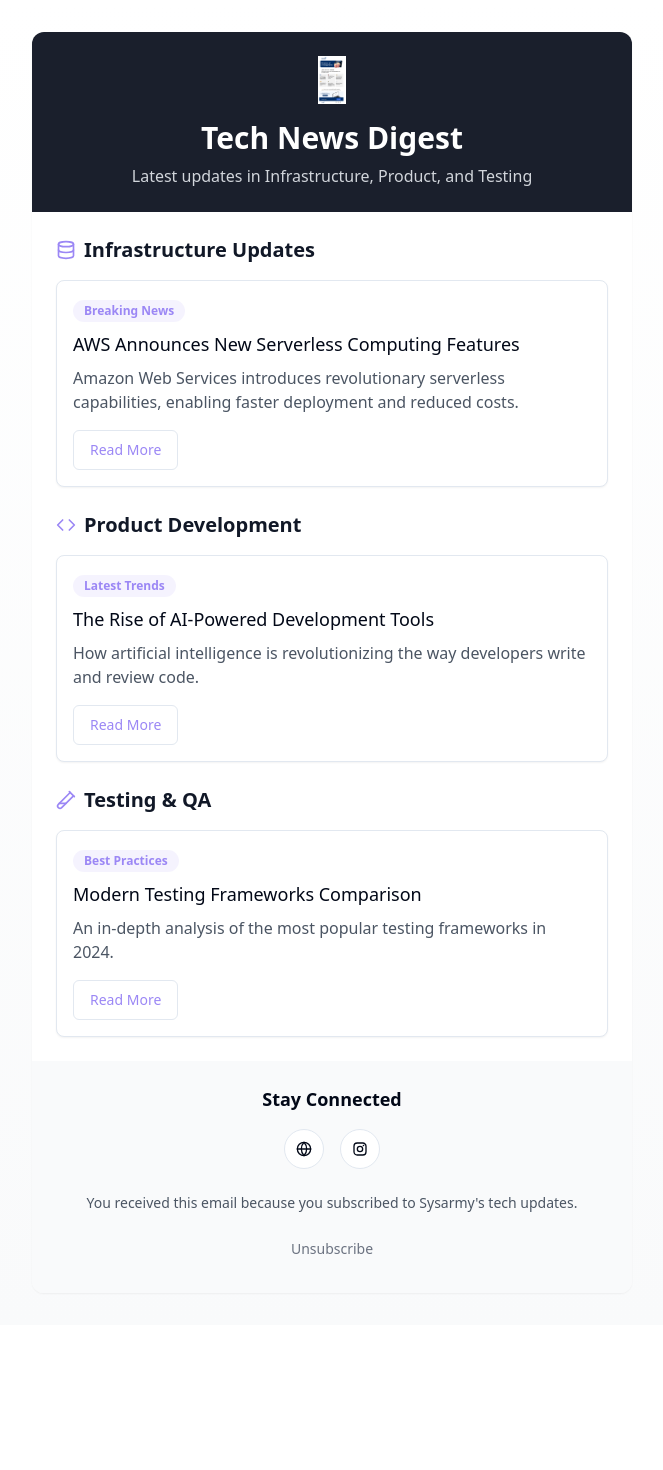
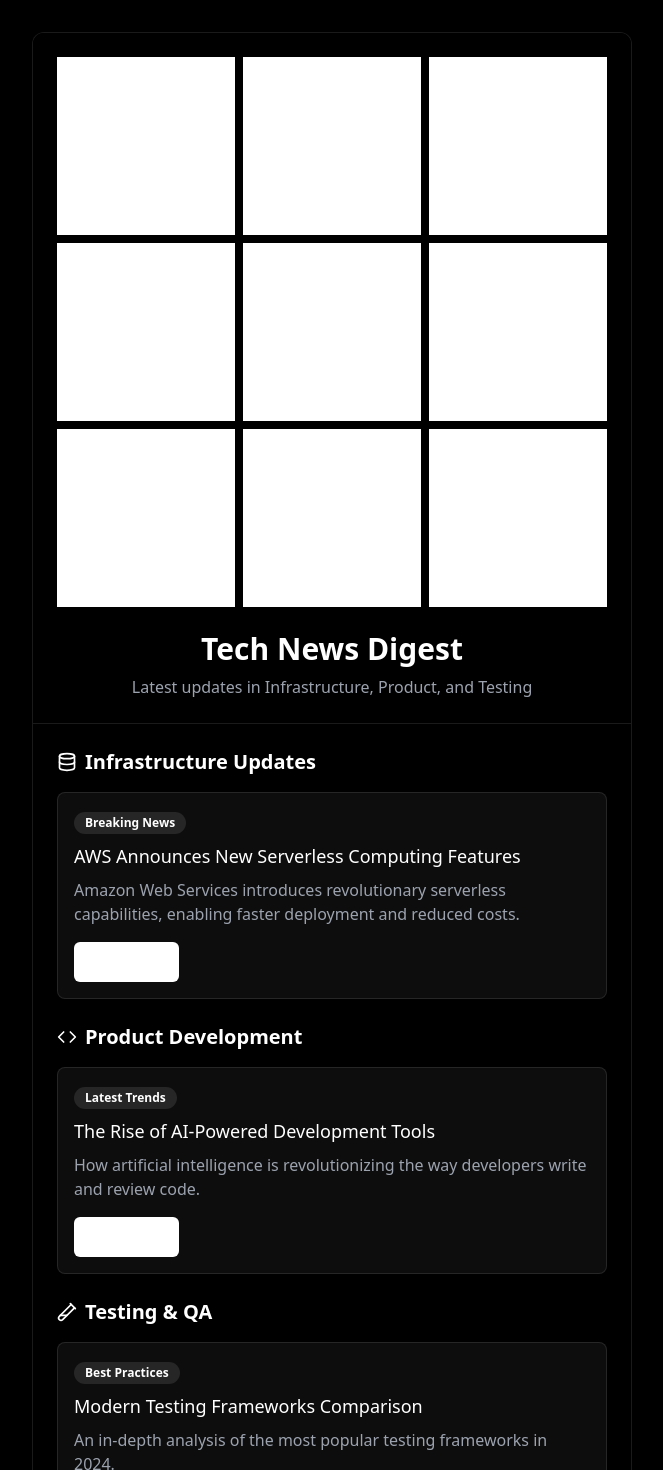
Before and after one commit to jassus/sysarmy-news, a React (Vite) app: page / in a window 1280 px wide. Shown: the top 1470 px of the page, without its empty margins (308-971 px from the left). Before the commit the page ends 1325 px from the top, so only its background shows below. Built offline with nearby package versions, Linux system fonts and the light colour scheme.

Commit message:
Update Sysarmy logo and background
Update the Sysarmy logo and change the background color to black.  Maintain existing box layouts.

```diff
--- a/src/pages/Index.tsx
+++ b/src/pages/Index.tsx
@@ -6,36 +6,41 @@ import { LucideGlobe, LucideDatabase, LucideCode, LucideTestTube2 } from "lucide
 
 const Index = () => {
   return (
-    <div className="min-h-screen bg-gradient-to-b from-white to-gray-50 p-4 md:p-8">
+    <div className="min-h-screen bg-black p-4 md:p-8">
       {/* Email Container */}
-      <div className="mx-auto max-w-[600px] bg-white rounded-xl shadow-sm overflow-hidden">
+      <div className="mx-auto max-w-[600px] bg-[#000000] rounded-xl shadow-lg overflow-hidden border border-white/10">
         {/* Header */}
-        <div className="bg-[#1A1F2C] p-6 text-center">
-          <img
-            src="/lovable-uploads/0139e1e1-fc03-458e-a5aa-34cb53506be5.png"
-            alt="Sysarmy Logo"
-            className="h-12 mx-auto mb-4"
-          />
+        <div className="bg-[#000000] p-6 text-center border-b border-white/10">
+          <div className="grid grid-cols-3 gap-2 mb-6">
+            <div className="aspect-square bg-white"></div>
+            <div className="aspect-square bg-white"></div>
+            <div className="aspect-square bg-white"></div>
+            <div className="aspect-square bg-white"></div>
+            <div className="aspect-square bg-white"></div>
+            <div className="aspect-square bg-white"></div>
+            <div className="aspect-square bg-white"></div>
+            <div className="aspect-square bg-white"></div>
+            <div className="aspect-square bg-white"></div>
+          </div>
           <h1 className="text-2xl md:text-3xl font-bold text-white mb-2">
             Tech News Digest
           </h1>
-          <p className="text-gray-300">Latest updates in Infrastructure, Product, and Testing</p>
+          <p className="text-gray-400">Latest updates in Infrastructure, Product, and Testing</p>
         </div>
 
         {/* Main Content */}
-        <div className="p-6">
-          <div className="space-y-6">
+        <div className="p-6 space-y-6">
           {/* Infrastructure News */}
           <div>
             <div className="flex items-center gap-2 mb-4">
-                <LucideDatabase className="h-5 w-5 text-[#9b87f5]" />
-                <h2 className="text-xl font-semibold text-gray-900">Infrastructure Updates</h2>
+              <LucideDatabase className="h-5 w-5 text-white" />
+              <h2 className="text-xl font-semibold text-white">Infrastructure Updates</h2>
             </div>
-              <Card className="p-4 hover:shadow-md transition-shadow">
-                <Badge className="mb-2 bg-[#9b87f5]/10 text-[#9b87f5] hover:bg-[#9b87f5]/20">Breaking News</Badge>
-                <h3 className="text-lg font-medium mb-2">AWS Announces New Serverless Computing Features</h3>
-                <p className="text-gray-600 mb-4">Amazon Web Services introduces revolutionary serverless capabilities, enabling faster deployment and reduced costs.</p>
-                <Button variant="outline" className="text-[#9b87f5] hover:text-[#7E69AB] hover:bg-[#9b87f5]/10">
+            <Card className="p-4 hover:shadow-md transition-shadow bg-white/5 border-white/10">
+              <Badge className="mb-2 bg-white/10 text-white hover:bg-white/20">Breaking News</Badge>
+              <h3 className="text-lg font-medium mb-2 text-white">AWS Announces New Serverless Computing Features</h3>
+              <p className="text-gray-400 mb-4">Amazon Web Services introduces revolutionary serverless capabilities, enabling faster deployment and reduced costs.</p>
+              <Button variant="outline" className="text-white border-white/20 hover:bg-white/10 hover:text-white">
                 Read More
               </Button>
             </Card>
@@ -44,14 +49,14 @@ const Index = () => {
           {/* Product Development */}
           <div>
             <div className="flex items-center gap-2 mb-4">
-                <LucideCode className="h-5 w-5 text-[#9b87f5]" />
-                <h2 className="text-xl font-semibold text-gray-900">Product Development</h2>
+              <LucideCode className="h-5 w-5 text-white" />
+              <h2 className="text-xl font-semibold text-white">Product Development</h2>
             </div>
-              <Card className="p-4 hover:shadow-md transition-shadow">
-                <Badge className="mb-2 bg-[#9b87f5]/10 text-[#9b87f5] hover:bg-[#9b87f5]/20">Latest Trends</Badge>
-                <h3 className="text-lg font-medium mb-2">The Rise of AI-Powered Development Tools</h3>
-                <p className="text-gray-600 mb-4">How artificial intelligence is revolutionizing the way developers write and review code.</p>
-                <Button variant="outline" className="text-[#9b87f5] hover:text-[#7E69AB] hover:bg-[#9b87f5]/10">
+            <Card className="p-4 hover:shadow-md transition-shadow bg-white/5 border-white/10">
+              <Badge className="mb-2 bg-white/10 text-white hover:bg-white/20">Latest Trends</Badge>
+              <h3 className="text-lg font-medium mb-2 text-white">The Rise of AI-Powered Development Tools</h3>
+              <p className="text-gray-400 mb-4">How artificial intelligence is revolutionizing the way developers write and review code.</p>
+              <Button variant="outline" className="text-white border-white/20 hover:bg-white/10 hover:text-white">
                 Read More
               </Button>
             </Card>
@@ -60,29 +65,28 @@ const Index = () => {
           {/* Testing & QA */}
           <div>
             <div className="flex items-center gap-2 mb-4">
-                <LucideTestTube2 className="h-5 w-5 text-[#9b87f5]" />
-                <h2 className="text-xl font-semibold text-gray-900">Testing & QA</h2>
+              <LucideTestTube2 className="h-5 w-5 text-white" />
+              <h2 className="text-xl font-semibold text-white">Testing & QA</h2>
             </div>
-              <Card className="p-4 hover:shadow-md transition-shadow">
-                <Badge className="mb-2 bg-[#9b87f5]/10 text-[#9b87f5] hover:bg-[#9b87f5]/20">Best Practices</Badge>
-                <h3 className="text-lg font-medium mb-2">Modern Testing Frameworks Comparison</h3>
-                <p className="text-gray-600 mb-4">An in-depth analysis of the most popular testing frameworks in 2024.</p>
-                <Button variant="outline" className="text-[#9b87f5] hover:text-[#7E69AB] hover:bg-[#9b87f5]/10">
+            <Card className="p-4 hover:shadow-md transition-shadow bg-white/5 border-white/10">
+              <Badge className="mb-2 bg-white/10 text-white hover:bg-white/20">Best Practices</Badge>
+              <h3 className="text-lg font-medium mb-2 text-white">Modern Testing Frameworks Comparison</h3>
+              <p className="text-gray-400 mb-4">An in-depth analysis of the most popular testing frameworks in 2024.</p>
+              <Button variant="outline" className="text-white border-white/20 hover:bg-white/10 hover:text-white">
                 Read More
               </Button>
             </Card>
           </div>
         </div>
-        </div>
 
         {/* Footer */}
-        <div className="bg-gray-50 p-6 text-center">
-          <h3 className="text-lg font-semibold mb-4">Stay Connected</h3>
+        <div className="bg-white/5 p-6 text-center border-t border-white/10">
+          <h3 className="text-lg font-semibold mb-4 text-white">Stay Connected</h3>
           <div className="flex justify-center gap-4 mb-6">
-            <Button variant="outline" size="icon" className="rounded-full">
+            <Button variant="outline" size="icon" className="rounded-full border-white/20 text-white hover:bg-white/10">
               <LucideGlobe className="h-4 w-4" />
             </Button>
-            <Button variant="outline" size="icon" className="rounded-full">
+            <Button variant="outline" size="icon" className="rounded-full border-white/20 text-white hover:bg-white/10">
               <svg
                 className="h-4 w-4 fill-current"
                 xmlns="http://www.w3.org/2000/svg"
@@ -92,11 +96,11 @@ const Index = () => {
               </svg>
             </Button>
           </div>
-          <p className="text-sm text-gray-600">
+          <p className="text-sm text-gray-400">
             You received this email because you subscribed to Sysarmy's tech updates.
           </p>
           <div className="mt-4">
-            <Button variant="link" className="text-sm text-gray-500 hover:text-[#9b87f5]">
+            <Button variant="link" className="text-sm text-gray-400 hover:text-white">
               Unsubscribe
             </Button>
           </div>
```
Lines whose indentation alone changed are shown as unchanged.
